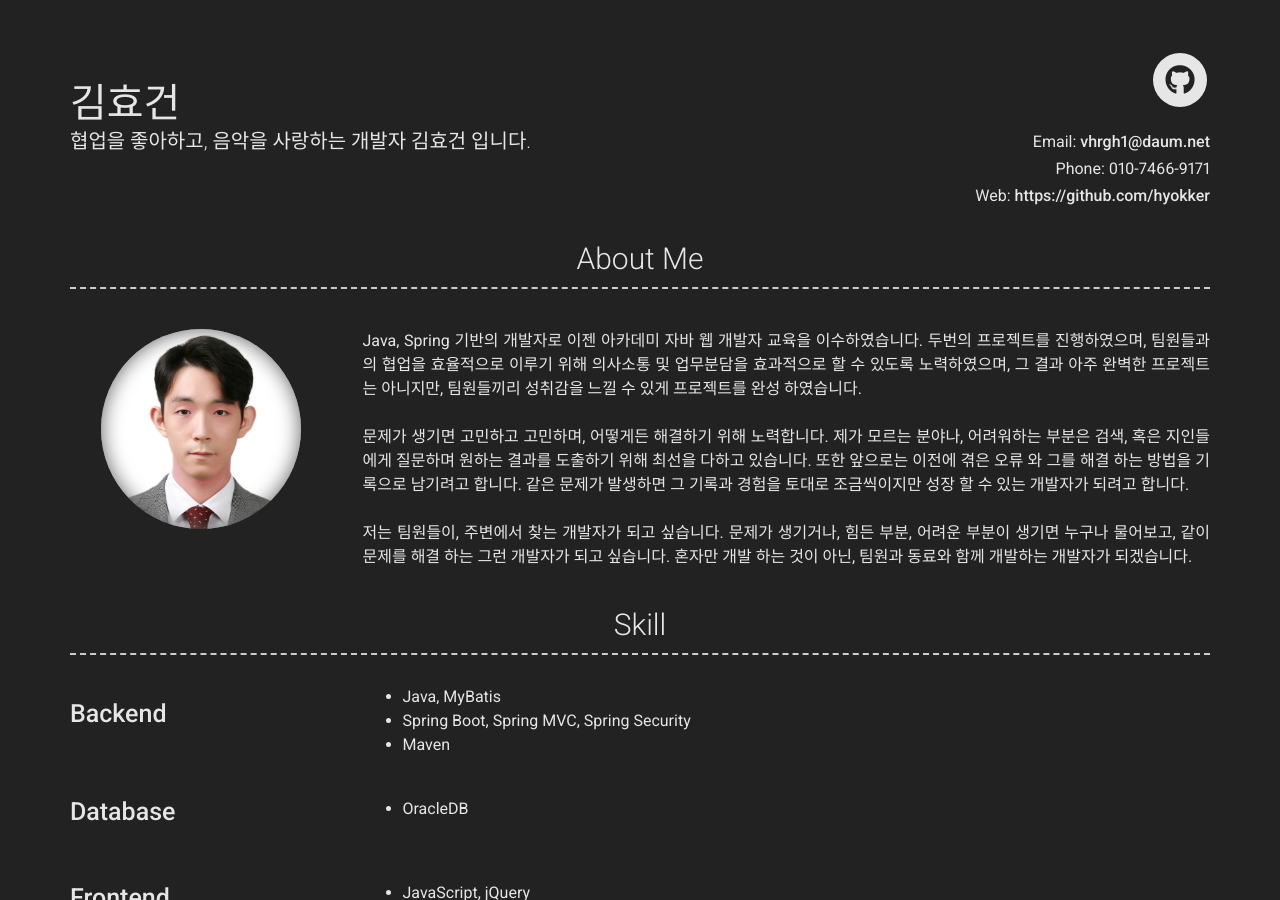
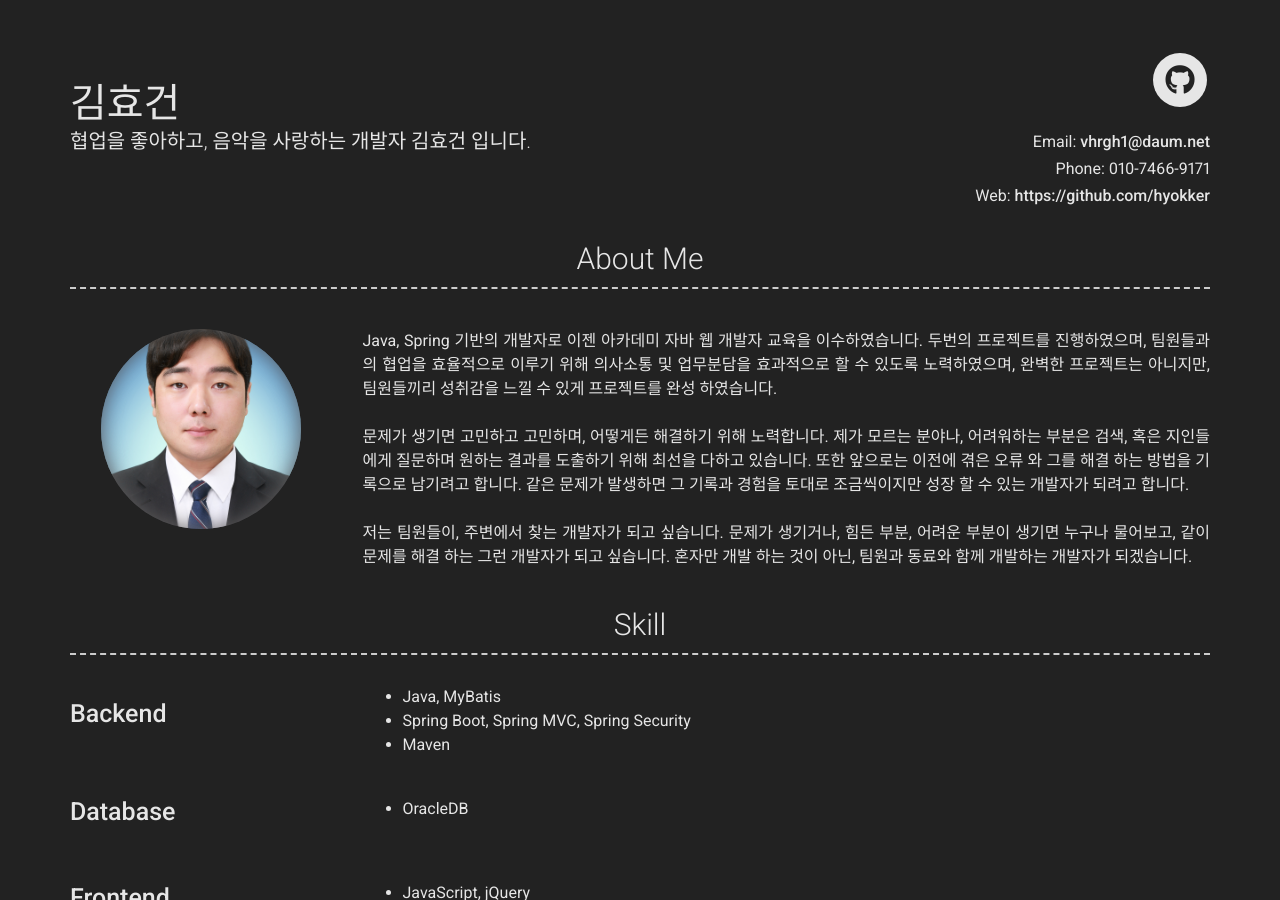
Before and after one commit to hyokker/resume, a Jekyll site: the page built from index.md, in a window 1280 px wide and 900 px high. Built offline with Jekyll 4.4.1, drawn with Linux system fonts in a browser that asks for light colours; nearby versions of some CDN libraries.

Commit message:
Update _config.yml

```diff
--- a/_config.yml
+++ b/_config.yml
@@ -51,10 +51,10 @@ github_username:  hyokker
 
 # About Section
 # about_title: About Me (Use this to override about section title)
-about_profile_image: images/profile.jpg
+about_profile_image: images/hyogeon.jpg
 about_content: | # this will include new lines to allow paragraphs
   Java, Spring 기반의 개발자로 이젠 아카데미 자바 웹 개발자 교육을 이수하였습니다. 두번의 프로젝트를 진행하였으며, 팀원들과의 협업을 효율적으로 이루기 위해 의사소통 및 업무분담을
-  효과적으로 할 수 있도록 노력하였으며, 그 결과 아주 완벽한 프로젝트는 아니지만, 팀원들끼리 성취감을 느낄 수 있게 프로젝트를 완성 하였습니다.<br/><br/>
+  효과적으로 할 수 있도록 노력하였으며, 완벽한 프로젝트는 아니지만, 팀원들끼리 성취감을 느낄 수 있게 프로젝트를 완성 하였습니다.<br/><br/>
   문제가 생기면 고민하고 고민하며, 어떻게든 해결하기 위해 노력합니다. 제가 모르는 분야나, 어려워하는 부분은 검색, 혹은 지인들에게 질문하며
   원하는 결과를 도출하기 위해 최선을 다하고 있습니다.
   또한 앞으로는 이전에 겪은 오류 와 그를 해결 하는 방법을 기록으로 남기려고 합니다. 같은 문제가 발생하면 그 기록과 경험을 토대로 조금씩이지만 성장 할 수 있는 개발자가 되려고 합니다.
```
